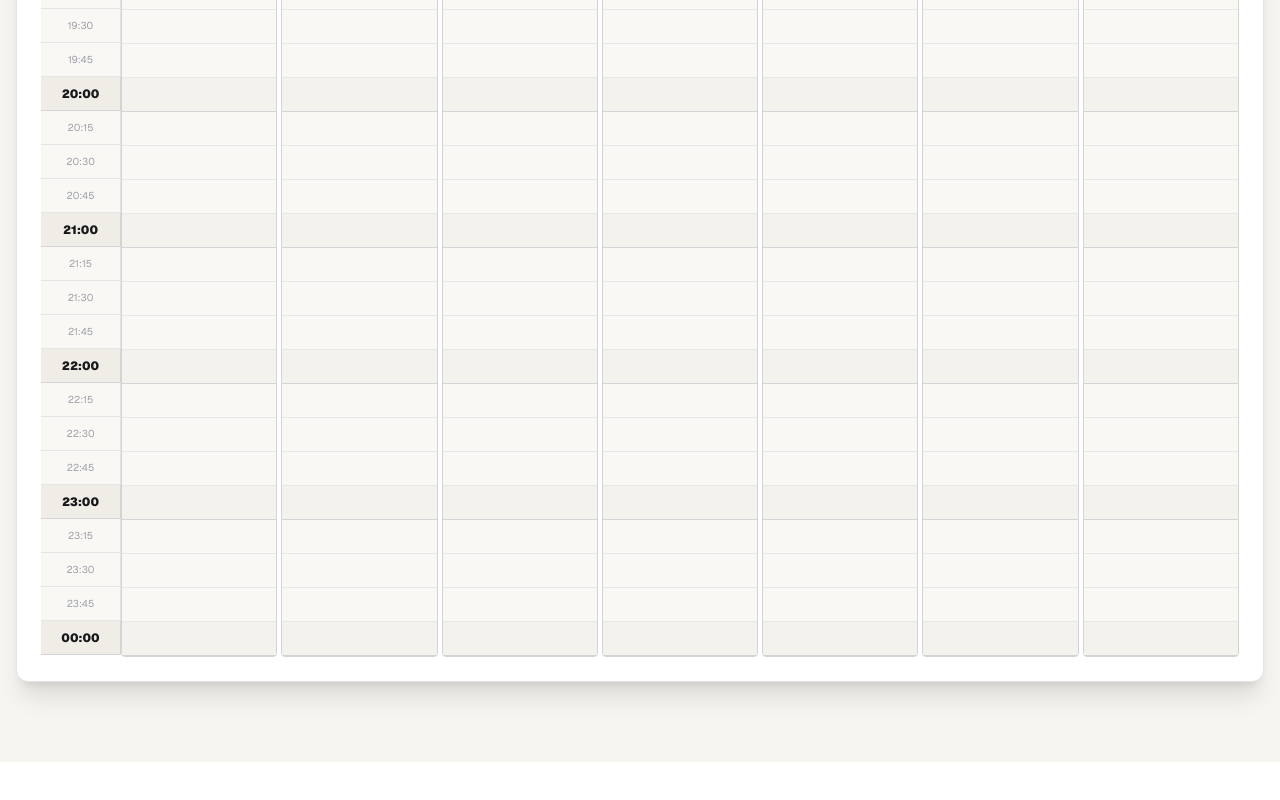
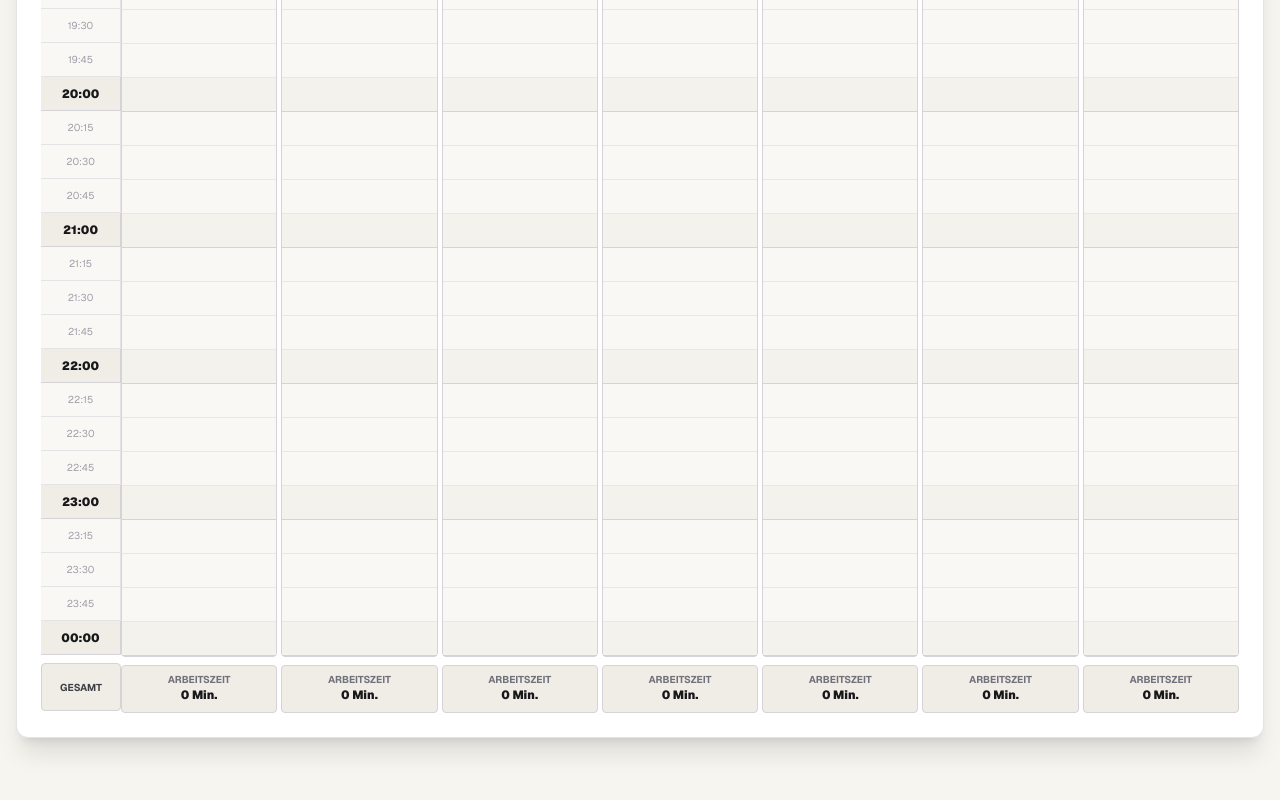
Before and after one commit to Saschamilde/buzziol-app, a Next.js app: page / in a window 1280 px wide. Shown: the part 2930-3730 px from the top of the page. Before the commit the page ends 3692 px from the top, so only its background shows below. Built offline with nearby package versions, Linux system fonts and the light colour scheme; no server answers; the database is empty.

Commit message:
Zusammenrechnung der Arbeitszeit in Minuten am Ende jeder Tages-Spalte hinzugefuegt

```diff
--- a/app/page.tsx
+++ b/app/page.tsx
@@ -276,11 +276,9 @@ export default function Home() {
             </div>
           </div>
 
-          {/* Startpunkt / Abholort mit integrierten Logos im Dropdown */}
           <div>
             <label className="block text-xs font-bold text-zinc-500 mb-2 uppercase tracking-wide">Startpunkt / Abholort</label>
             <div className="relative flex items-center bg-[#f4f2ec] border border-zinc-300 rounded-lg px-3 py-2.5 focus-within:border-yellow-600">
-              {/* Vorschaubild im Dropdown je nach Auswahl */}
               <div className="w-8 h-6 flex items-center justify-center mr-2 shrink-0 bg-white rounded border border-zinc-200 overflow-hidden">
                 <img
                   src={pickupLocation === "Bahnhof (Netto)" ? "/netto.png" : pickupLocation === "Bahnhof (Rewe)" ? "/rewe.png" : "/logo.png"}
@@ -420,6 +418,11 @@ export default function Home() {
                 {slotObj.time}
               </div>
             ))}
+
+            {/* Fußzeile-Label links */}
+            <div className="h-12 mt-2 bg-[#f0ede6] border border-zinc-300 rounded flex items-center justify-center text-[10px] font-bold text-zinc-700 uppercase">
+              Gesamt
+            </div>
           </div>
 
           {/* 7 Wochentage Spalten */}
@@ -428,6 +431,13 @@ export default function Home() {
               const dateStr = formatDateString(day);
               const dayAppointments = appointments.filter((apt) => apt.date === dateStr);
               const isToday = formatDateString(new Date()) === dateStr;
+
+              // Gesamte Arbeitszeit für diesen Tag in Minuten berechnen
+              const totalDayMinutes = dayAppointments.reduce((sum, apt) => {
+                const sMin = timeToMinutes(apt.start_time);
+                const eMin = timeToMinutes(apt.end_time);
+                return sum + Math.max(0, eMin - sMin);
+              }, 0);
 
               return (
                 <div key={dIdx} className="flex flex-col">
@@ -520,6 +530,15 @@ export default function Home() {
                       );
                     })}
                   </div>
+
+                  {/* Fußzeile pro Tag: Arbeitszeit in Minuten */}
+                  <div className="h-12 mt-2 bg-[#f0ede6] border border-zinc-300 rounded flex flex-col items-center justify-center text-center">
+                    <span className="text-[10px] font-bold text-zinc-500 uppercase leading-none">Arbeitszeit</span>
+                    <span className="text-xs font-black text-zinc-900 mt-0.5">
+                      {totalDayMinutes} Min.
+                      {totalDayMinutes > 0 && ` (${(totalDayMinutes / 60).toFixed(1).replace('.', ',')} Std.)`}
+                    </span>
+                  </div>
                 </div>
               );
             })}
```
